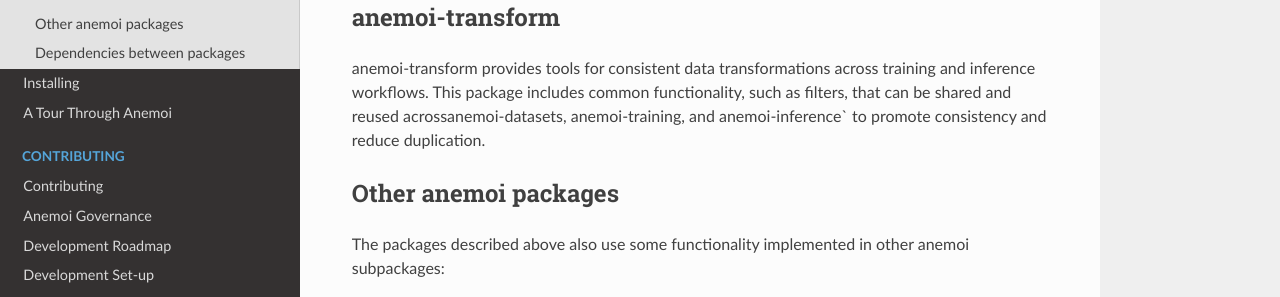
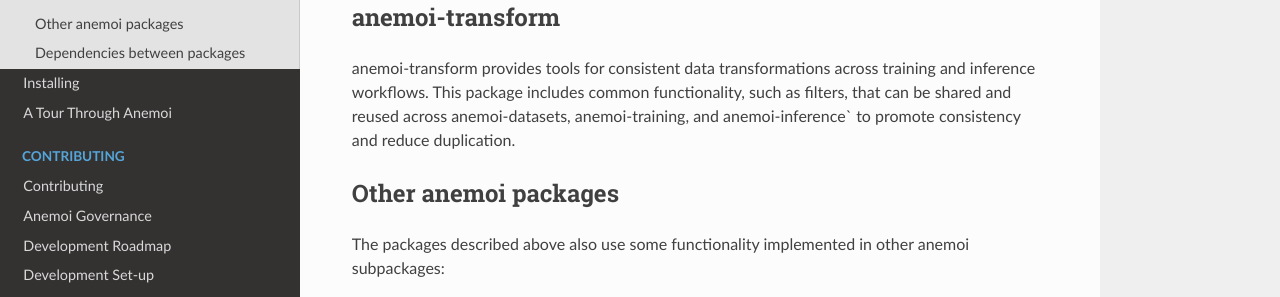
Before and after one commit to ecmwf/anemoi-docs, a Sphinx documentation site: the page built from docs/getting-started/package-descriptions.rst, in a window 1280 px wide and 900 px high, scrolled down 912 px. Shown: the part 199-496 px from the top of the window. Built offline with Sphinx 7.4.7 and the Read the Docs theme 3.1.0, drawn with Linux system fonts in a browser that asks for light colours.

Commit message:
Update package-descriptions.rst
Add space.

```diff
--- a/docs/getting-started/package-descriptions.rst
+++ b/docs/getting-started/package-descriptions.rst
@@ -73,7 +73,7 @@ amounts of boilerplate code.
 :ref:`anemoi-transform <anemoi-transform:index-page>` provides tools for
 consistent data transformations across training and inference workflows.
 This package includes common functionality, such as filters, that can be
-shared and reused acrossanemoi-datasets, anemoi-training, and
+shared and reused across anemoi-datasets, anemoi-training, and
 anemoi-inference` to promote consistency and reduce duplication.
 
 ***********************
```
